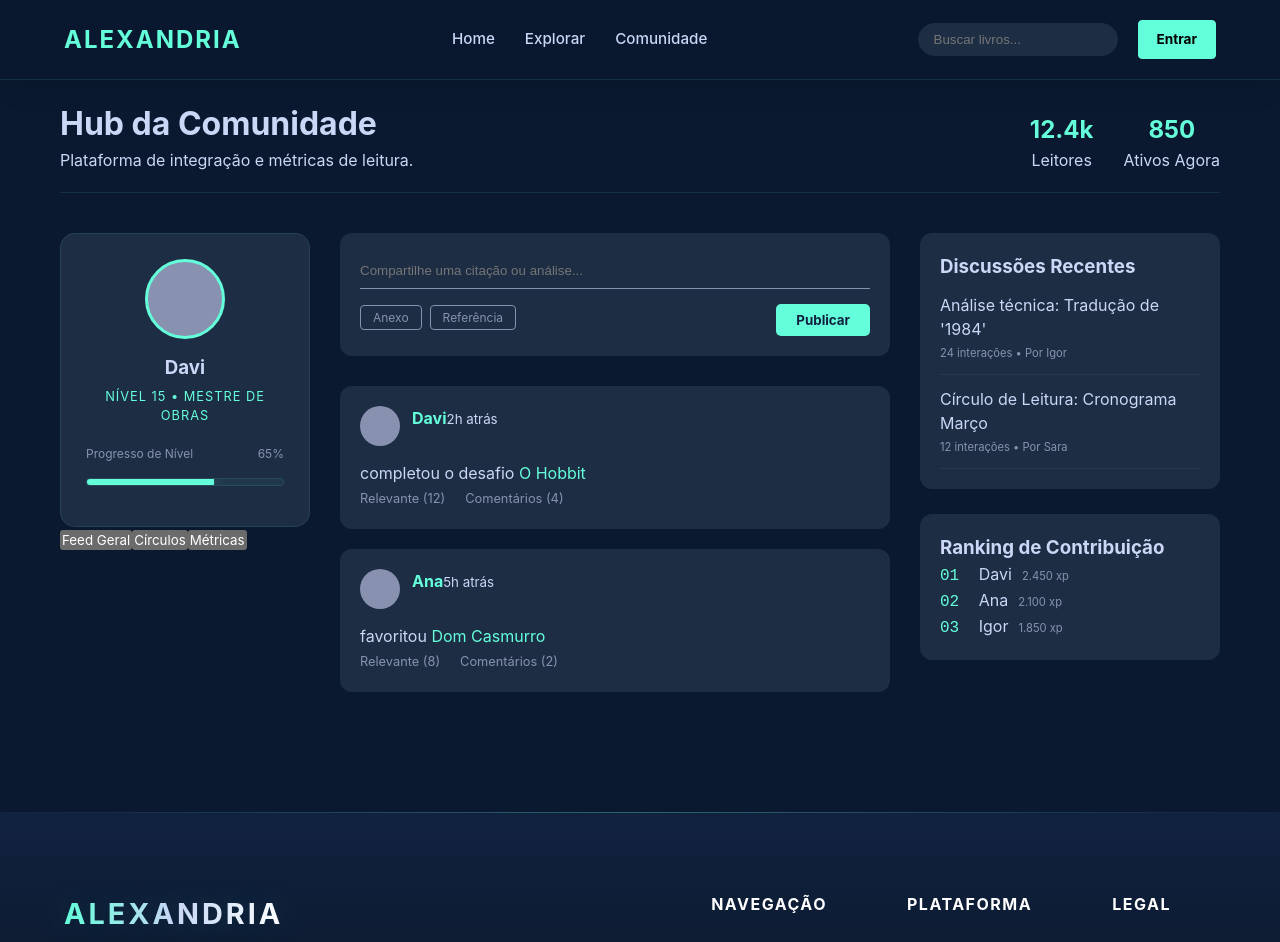
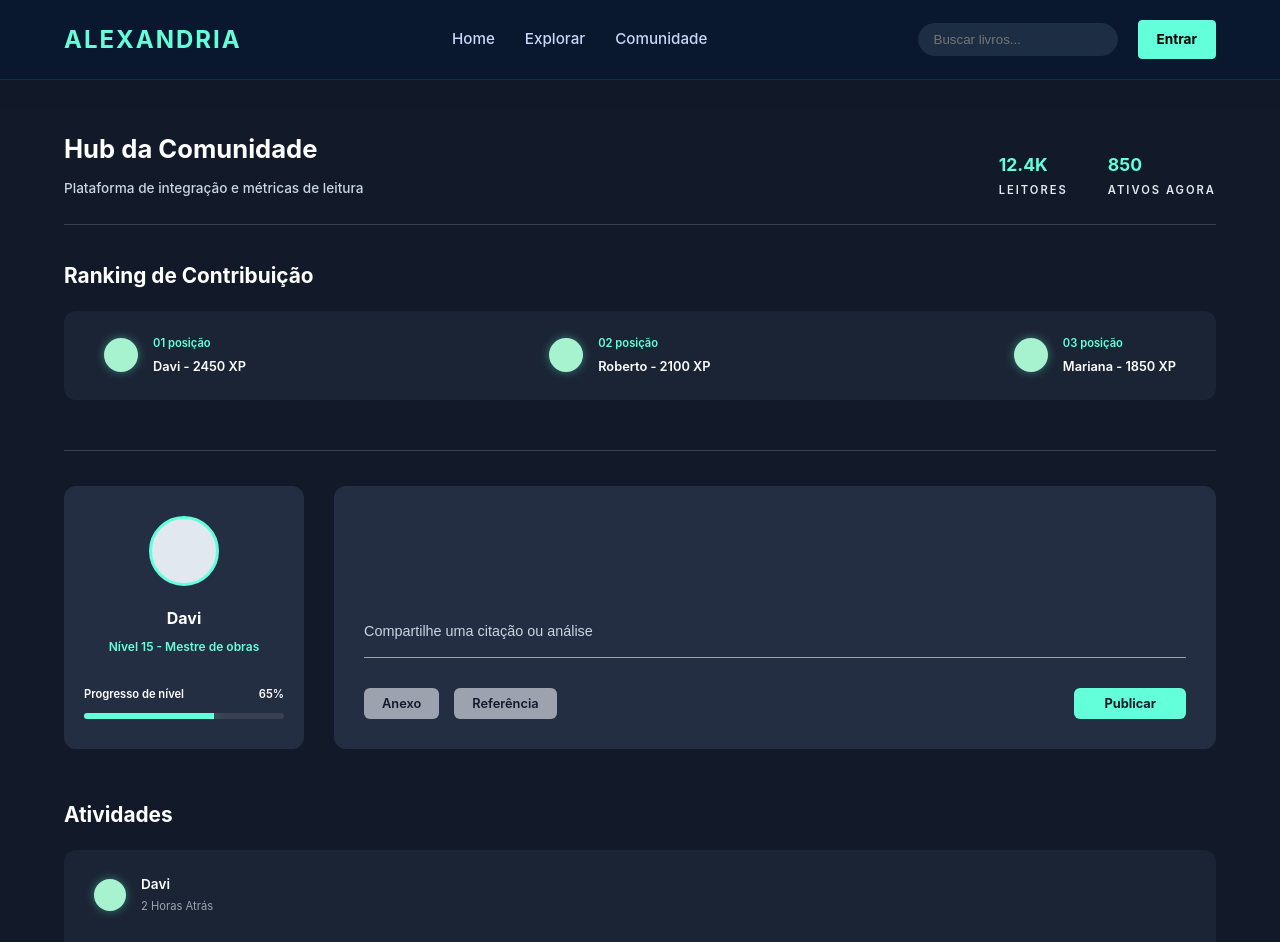
Before and after one commit to 7ody1/Alexandria1, a React (Vite) app: page /comunidade in a window 1280 px wide. Shown: the top 942 px of the page. Built offline with nearby package versions, Linux system fonts and the light colour scheme.

Commit message:
Ederson: criação da tela da comunidade do menu

```diff
--- a/src/components/Footer.jsx
+++ b/src/components/Footer.jsx
@@ -4,7 +4,7 @@ import { useLocation } from 'react-router-dom';
 const Footer = () => {
   const location = useLocation();
 
-  if (location.pathname === '/explorar') {
+  if (location.pathname === '/explorar' || location.pathname === '/comunidade') {
     return null;
   }
 
--- /dev/null
+++ b/src/pages/Comunidade.css
@@ -0,0 +1,355 @@
+.comunidade-container-new {
+  min-height: 100vh;
+  background-color: #121A2A; /* Match general dark slate */
+  color: #e2e8f0;
+  padding: 50px 5% 80px;
+  font-family: 'Inter', sans-serif;
+}
+
+.comunidade-content-wrapper {
+  max-width: 1200px;
+  margin: 0 auto;
+}
+
+.comunidade-header-new {
+  display: flex;
+  justify-content: space-between;
+  align-items: flex-end;
+  margin-bottom: 20px;
+}
+
+.header-info-new h1 {
+  font-size: 1.6rem;
+  color: white;
+  margin-bottom: 10px;
+  font-weight: 700;
+}
+
+.header-info-new p {
+  color: #cbd5e1;
+  font-size: 0.85rem;
+  font-weight: 500;
+}
+
+.header-stats-new {
+  display: flex;
+  gap: 40px;
+}
+
+.stat-block {
+  display: flex;
+  flex-direction: column;
+  align-items: flex-start;
+}
+
+.stat-number {
+  color: #63ffdb;
+  font-size: 1.1rem;
+  font-weight: 700;
+  margin-bottom: 4px;
+}
+
+.stat-label {
+  color: #e2e8f0;
+  font-size: 0.70rem;
+  font-weight: 600;
+}
+
+.header-divider {
+  border: none;
+  height: 1px;
+  background-color: #374151; /* grey line */
+  margin: 25px 0 35px;
+}
+
+.comunidade-section {
+  margin-bottom: 50px;
+}
+
+.section-title-new {
+  font-size: 1.3rem;
+  font-weight: 700;
+  color: white;
+  margin-bottom: 20px;
+}
+
+/* Ranking Bar */
+.ranking-bar-card {
+  background-color: #1B2434;
+  border-radius: 12px;
+  padding: 24px 40px;
+  display: flex;
+  justify-content: space-between;
+  align-items: center;
+}
+
+.ranking-item {
+  display: flex;
+  align-items: center;
+  gap: 15px;
+}
+
+.ranking-orb {
+  width: 34px;
+  height: 34px;
+  background-color: #a7f3d0;
+  border-radius: 50%;
+  box-shadow: 0 0 10px rgba(99, 255, 219, 0.4);
+}
+
+.ranking-info {
+  display: flex;
+  flex-direction: column;
+}
+
+.ranking-pos {
+  color: #63ffdb;
+  font-size: 0.7rem;
+  font-weight: 600;
+  margin-bottom: 5px;
+}
+
+.ranking-name {
+  color: white;
+  font-size: 0.8rem;
+  font-weight: 600;
+}
+
+/* User & Post Actions Grid */
+.user-action-grid {
+  display: grid;
+  grid-template-columns: 240px 1fr;
+  gap: 30px;
+  margin-bottom: 50px;
+}
+
+.user-profile-card {
+  background-color: #232E43;
+  border-radius: 12px;
+  padding: 30px 20px;
+  display: flex;
+  flex-direction: column;
+  align-items: center;
+  text-align: center;
+}
+
+.user-avatar-orb {
+  width: 70px;
+  height: 70px;
+  background-color: #e2e8f0;
+  border-radius: 50%;
+  border: 3px solid #63ffdb;
+  margin-bottom: 20px;
+}
+
+.user-profile-card h3 {
+  color: white;
+  font-size: 1rem;
+  margin-bottom: 8px;
+  font-weight: 700;
+}
+
+.user-level {
+  color: #63ffdb;
+  font-size: 0.75rem;
+  font-weight: 600;
+  margin-bottom: 30px;
+}
+
+.xp-bar-wrapper {
+  width: 100%;
+}
+
+.xp-labels {
+  display: flex;
+  justify-content: space-between;
+  font-size: 0.7rem;
+  font-weight: 600;
+  color: white;
+  margin-bottom: 10px;
+}
+
+.xp-track {
+  width: 100%;
+  height: 6px;
+  background-color: #374151;
+  border-radius: 4px;
+  overflow: hidden;
+}
+
+.xp-fill {
+  height: 100%;
+  background-color: #63ffdb;
+  transition: width 1s ease-out;
+}
+
+.create-post-card {
+  background-color: #232E43;
+  border-radius: 12px;
+  padding: 30px;
+  display: flex;
+  flex-direction: column;
+  justify-content: flex-end;
+}
+
+.post-input-wrapper {
+  margin-bottom: 30px;
+  border-bottom: 1px solid #9CA3AF;
+  padding-bottom: 15px;
+}
+
+.post-input-wrapper input {
+  width: 100%;
+  background: transparent;
+  border: none;
+  font-size: 0.9rem;
+  color: white;
+  outline: none;
+}
+
+.post-input-wrapper input::placeholder {
+  color: #cbd5e1;
+}
+
+.post-actions-row {
+  display: flex;
+  justify-content: space-between;
+  align-items: center;
+}
+
+.left-actions {
+  display: flex;
+  gap: 15px;
+}
+
+.btn-grey {
+  background-color: #9CA3AF;
+  color: #121A2A;
+  border: none;
+  border-radius: 6px;
+  padding: 8px 18px;
+  font-size: 0.8rem;
+  font-weight: 600;
+  cursor: pointer;
+}
+
+.btn-mint {
+  background-color: #63ffdb;
+  color: #121A2A;
+  border: none;
+  border-radius: 6px;
+  padding: 8px 30px;
+  font-size: 0.8rem;
+  font-weight: 700;
+  cursor: pointer;
+}
+
+/* Activities */
+.activities-list {
+  display: flex;
+  flex-direction: column;
+  gap: 20px;
+}
+
+.activity-card-new {
+  background-color: #1B2434;
+  border-radius: 12px;
+  padding: 24px 30px;
+}
+
+.activity-header {
+  display: flex;
+  align-items: center;
+  gap: 15px;
+  margin-bottom: 25px;
+}
+
+.activity-orb {
+  width: 32px;
+  height: 32px;
+  background-color: #a7f3d0;
+  border-radius: 50%;
+  box-shadow: 0 0 10px rgba(99, 255, 219, 0.4);
+}
+
+.activity-user-info {
+  display: flex;
+  flex-direction: column;
+}
+
+.activity-name {
+  color: white;
+  font-size: 0.85rem;
+  font-weight: 600;
+  margin-bottom: 4px;
+}
+
+.activity-time {
+  color: #9CA3AF;
+  font-size: 0.7rem;
+}
+
+.activity-text {
+  color: #e2e8f0;
+  font-size: 0.85rem;
+  margin-bottom: 25px;
+  font-weight: 500;
+}
+
+.highlight-text {
+  color: #63ffdb;
+  font-weight: 700;
+}
+
+.activity-footer {
+  display: flex;
+  gap: 30px;
+  font-size: 0.75rem;
+  font-weight: 600;
+  color: #9CA3AF;
+}
+
+/* Discussions */
+.discussions-card {
+  background-color: #232E43;
+  border-radius: 12px;
+  padding: 30px 40px;
+}
+
+.discussion-item h4 {
+  color: white;
+  font-size: 0.95rem;
+  margin-bottom: 12px;
+  font-weight: 700;
+}
+
+.discussion-item .author-link {
+  color: #63ffdb;
+  font-size: 0.8rem;
+  font-weight: 700;
+  display: block;
+  margin-bottom: 15px;
+}
+
+.discussion-item .interaction-count {
+  color: #9CA3AF;
+  font-size: 0.75rem;
+}
+
+.inner-divider {
+  border: none;
+  height: 1px;
+  background-color: #374151; /* grey line */
+  margin: 30px 0;
+}
+
+@media (max-width: 800px) {
+  .user-action-grid {
+    grid-template-columns: 1fr;
+  }
+  .ranking-bar-card {
+    flex-direction: column;
+    align-items: flex-start;
+    gap: 20px;
+  }
+}
--- a/src/pages/Comunidade.jsx
+++ b/src/pages/Comunidade.jsx
@@ -1,25 +1,8 @@
 import React, { useState, useEffect } from 'react';
-import { Link } from 'react-router-dom';
+import './Comunidade.css';
 
 const Comunidade = () => {
   const [xpWidth, setXpWidth] = useState('0%');
-  const [novoPost, setNovoPost] = useState('');
-
-  const [atividades, setAtividades] = useState([
-    { id: 1, userId: "davi123", user: "Davi", action: "completou o desafio", book: "O Hobbit", time: "2h", reacoes: 12, comentarios: 4 },
-    { id: 2, userId: "ana_clara", user: "Ana", action: "favoritou", book: "Dom Casmurro", time: "5h", reacoes: 8, comentarios: 2 }
-  ]);
-
-  const [ranking, setRanking] = useState([
-    { id: 1, nome: "Davi", pontos: "2.450 xp", posicao: "01" },
-    { id: 2, nome: "Ana", pontos: "2.100 xp", posicao: "02" },
-    { id: 3, nome: "Igor", pontos: "1.850 xp", posicao: "03" }
-  ]);
-
-  const topicos = [
-    { id: 1, titulo: "Análise técnica: Tradução de '1984'", autor: "Igor", posts: 24 },
-    { id: 2, titulo: "Círculo de Leitura: Cronograma Março", autor: "Sara", posts: 12 }
-  ];
 
   useEffect(() => {
     const timer = setTimeout(() => {
@@ -28,124 +11,147 @@ const Comunidade = () => {
     return () => clearTimeout(timer);
   }, []);
 
-  const handlePublicar = () => {
-    if (novoPost.trim() === '') return;
+  return (
+    <div className="comunidade-container-new">
+      <div className="comunidade-content-wrapper">
 
-    const postObject = {
-      id: Date.now(),
-      userId: "davi123",
-      user: "Davi",
-      action: "postou:",
-      book: novoPost,
-      time: "agora",
-      reacoes: 0,
-      comentarios: 0
-    };
-
-    setAtividades([postObject, ...atividades]);
-    setNovoPost('');
-  };
-
-  return (
-    <div className="comunidade-page">
-      <header className="comunidade-header">
-        <div className="header-info">
+      {/* Header Section */}
+      <header className="comunidade-header-new">
+        <div className="header-info-new">
           <h1>Hub da Comunidade</h1>
-          <p>Plataforma de integração e métricas de leitura.</p>
+          <p>Plataforma de integração e métricas de leitura</p>
         </div>
-        <div className="global-stats">
-          <div className="stat-item"><span>12.4k</span><p>Leitores</p></div>
-          <div className="stat-item"><span>850</span><p>Ativos Agora</p></div>
+        <div className="header-stats-new">
+          <div className="stat-block">
+            <span className="stat-number">12.4K</span>
+            <span className="stat-label">Leitores</span>
+          </div>
+          <div className="stat-block">
+            <span className="stat-number">850</span>
+            <span className="stat-label">Ativos agora</span>
+          </div>
         </div>
       </header>
+      <hr className="header-divider" />
 
-      <div className="comunidade-grid">
-        <aside className="left-column">
-          <div className="user-card-mini">
-            <div className="avatar-large"></div>
+      {/* Ranking de Contribuição */}
+      <section className="comunidade-section">
+        <h2 className="section-title-new">Ranking de Contribuição</h2>
+        <div className="ranking-bar-card">
+          <div className="ranking-item">
+            <div className="ranking-orb"></div>
+            <div className="ranking-info">
+              <span className="ranking-pos">01 posição</span>
+              <span className="ranking-name">Davi - 2450 XP</span>
+            </div>
+          </div>
+          <div className="ranking-item">
+            <div className="ranking-orb"></div>
+            <div className="ranking-info">
+              <span className="ranking-pos">02 posição</span>
+              <span className="ranking-name">Roberto - 2100 XP</span>
+            </div>
+          </div>
+          <div className="ranking-item">
+            <div className="ranking-orb"></div>
+            <div className="ranking-info">
+              <span className="ranking-pos">03 posição</span>
+              <span className="ranking-name">Mariana - 1850 XP</span>
+            </div>
+          </div>
+        </div>
+      </section>
+      <hr className="header-divider" />
+
+      {/* User & Post Actions */}
+      <section className="user-action-grid">
+        <div className="user-profile-card">
+          <div className="user-avatar-orb"></div>
           <h3>Davi</h3>
-            <p className="user-rank">Nível 15 • Mestre de Obras</p>
-            <div className="xp-container">
-              <div className="xp-header">
-                <span>Progresso de Nível</span>
+          <p className="user-level">Nível 15 - Mestre de obras</p>
+          <div className="xp-bar-wrapper">
+             <div className="xp-labels">
+               <span>Progresso de nível</span>
                <span>65%</span>
              </div>
-              <div className="xp-bar">
+             <div className="xp-track">
                <div className="xp-fill" style={{ width: xpWidth }}></div>
              </div>
           </div>
         </div>
 
-          <div className="sidebar-nav">
-            <button className="nav-btn active">Feed Geral</button>
-            <button className="nav-btn">Círculos</button>
-            <button className="nav-btn">Métricas</button>
+        <div className="create-post-card">
+          <div className="post-input-wrapper">
+            <input type="text" placeholder="Compartilhe uma citação ou análise" />
           </div>
-        </aside>
-
-        <main className="main-feed">
-          <section className="create-post-v2">
-            <input
-              type="text"
-              placeholder="Compartilhe uma citação ou análise..."
-              value={novoPost}
-              onChange={(e) => setNovoPost(e.target.value)}
-              onKeyPress={(e) => e.key === 'Enter' && handlePublicar()}
-            />
-            <div className="post-actions">
-              <div className="action-tags">
-                <span className="tag-sutil">Anexo</span>
-                <span className="tag-sutil">Referência</span>
+          <div className="post-actions-row">
+            <div className="left-actions">
+               <button className="btn-grey">Anexo</button>
+               <button className="btn-grey">Referência</button>
             </div>
-              <button className="btn-send" onClick={handlePublicar}>Publicar</button>
+            <button className="btn-mint">Publicar</button>
+          </div>
         </div>
       </section>
 
-          <div className="feed-list">
-            {atividades.map((act) => (
-              <div key={act.id} className="activity-card">
-                <div className="card-header">
-                  <div className="avatar-sm"></div>
-                  <div className="header-text">
-                    <Link to={`/perfil/${act.userId}`}><strong>{act.user}</strong></Link>
-                    <small>{act.time} atrás</small>
+      {/* Atividades */}
+      <section className="comunidade-section">
+         <h2 className="section-title-new">Atividades</h2>
+         <div className="activities-list">
+            <div className="activity-card-new">
+              <div className="activity-header">
+                <div className="activity-orb"></div>
+                <div className="activity-user-info">
+                  <span className="activity-name">Davi</span>
+                  <span className="activity-time">2 Horas Atrás</span>
                 </div>
               </div>
-                <p className="card-body">
-                  {act.action} <span className="highlight">{act.book}</span>
+              <p className="activity-text">
+                completou o livro <span className="highlight-text">O Hobbit</span>
               </p>
-                <div className="card-footer">
-                  <span className="interact-link">Relevante ({act.reacoes})</span>
-                  <span className="interact-link">Comentários ({act.comentarios})</span>
+              <div className="activity-footer">
+                 <span>Relevante (12) v</span>
+                 <span>Comentários (4) v</span>
               </div>
             </div>
-            ))}
+
+            <div className="activity-card-new">
+              <div className="activity-header">
+                <div className="activity-orb"></div>
+                <div className="activity-user-info">
+                  <span className="activity-name">Ana</span>
+                  <span className="activity-time">5 Horas Atrás</span>
                 </div>
-        </main>
+              </div>
+              <p className="activity-text">
+                Favoritou <span className="highlight-text">Dom Casmurro</span>
+              </p>
+              <div className="activity-footer">
+                 <span>Relevante (12) v</span>
+                 <span>Comentários (4) v</span>
+              </div>
+            </div>
+         </div>
+      </section>
 
-        <aside className="right-column">
-          <div className="interaction-box">
-            <h3>Discussões Recentes</h3>
-            {topicos.map(t => (
-              <div key={t.id} className="topic-item">
-                <p>{t.titulo}</p>
-                <span className="topic-meta">{t.posts} interações • Por {t.autor}</span>
+      {/* Discussões Frequentes */}
+      <section className="comunidade-section">
+         <h2 className="section-title-new">Discussões Frequentes</h2>
+         <div className="discussions-card">
+            <div className="discussion-item">
+               <h4>Análise teórica : Tradução de 1984</h4>
+               <span className="author-link">Por Igor</span>
+               <span className="interaction-count">24 interações</span>
             </div>
-            ))}
+            <hr className="inner-divider" />
+            <div className="discussion-item">
+               <h4>Círculo de leitura: Cronograma Março</h4>
+               <span className="author-link">Por Sarah</span>
+               <span className="interaction-count">12 interações</span>
             </div>
+         </div>
+      </section>
 
-          <div className="interaction-box ranking">
-            <h3>Ranking de Contribuição</h3>
-            {ranking.map((user) => (
-              <div key={user.id} className="rank-row">
-                <span>{user.posicao}</span> {user.nome}
-                <small style={{ color: 'var(--slate)', fontSize: '0.7rem', marginLeft: '10px' }}>
-                  {user.pontos}
-                </small>
-              </div>
-            ))}
-          </div>
-        </aside>
       </div>
     </div>
   );
```
Lines whose indentation alone changed are shown as unchanged.
